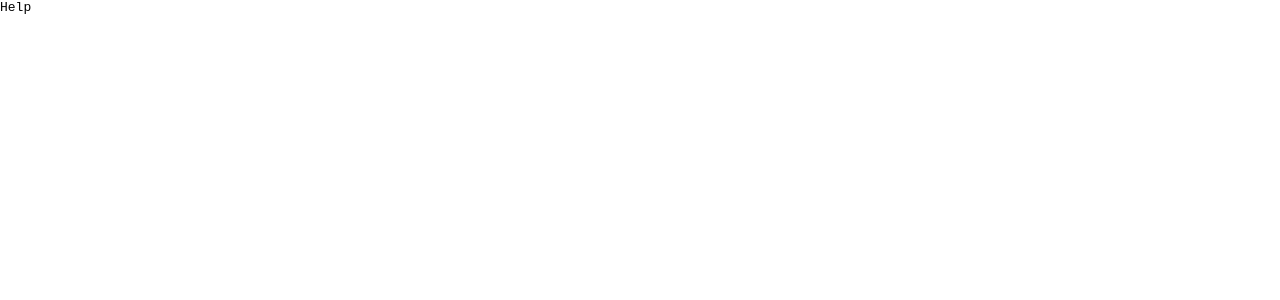
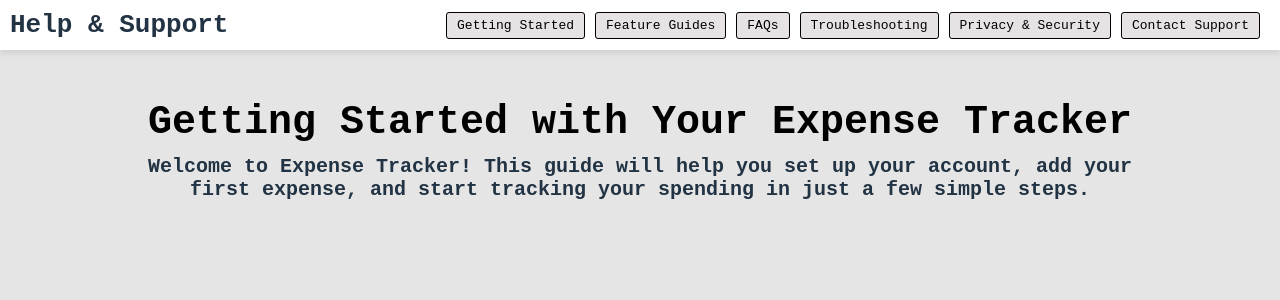
Before and after one commit to shaluydv01/expenses-tracker-app, a React (Vite) app: page /help in a window 1280 px wide. Shown: the top 300 px of the page. Built offline with nearby package versions, Linux system fonts and the light colour scheme.

Commit message:
expenses-Tracker

```diff
--- a/src/pages/About/About.css
+++ b/src/pages/About/About.css
@@ -76,9 +76,11 @@
   color: #037e89;
 }
 .card-feature1 {
-  border: 2px solid #037e89;
+  /* border: 2px solid #037e89; */
+  border-radius: 8px;
   width: 20%;
   background-color: #fff;
+  box-shadow: 0 5px 15px rgba(0, 0, 0, 0.2);
 }
 
 .card-feature1:hover {
--- a/src/pages/About/About.jsx
+++ b/src/pages/About/About.jsx
@@ -89,6 +89,7 @@ const About = () => {
             <img src="/images/members/deepika.png" alt="deepika" />
             <p>Deepika Yadav</p>
             <p>B.Tech(CSE)</p>
+            <p>I Love You...❤️😍😘</p>
           </div>
           <div className="member-img tulsi">
             <img src="/images/members/tulsi.png" alt="tulsi" />
--- a/src/pages/Help/Help.css
+++ b/src/pages/Help/Help.css
@@ -0,0 +1,41 @@
+body{
+    background-color: #33333320;
+}
+.top-header{
+    padding: 10px;
+    background-color: #fff;
+    box-shadow: 0px 3px 6px rgba(0, 0, 0, 0.1);
+    display: flex;
+    justify-content: space-between;
+    align-items: center;
+}
+.top-header .help-header{
+    color: #234;
+}
+.nav-btn a{
+    text-decoration: none;
+    color: #000;
+    border: 1px solid #000;
+    padding: 5px 10px;
+    margin-right: 10px;
+    border-radius: 3px;
+    background-color: #43243220;
+    font-size: 13px;
+    font-weight: 500;
+}
+
+.getting-started-section{
+    width: 80%;
+    margin: 50px auto;
+}
+.h-heading{
+    text-align: center;
+    font-size: 40px;
+    margin-bottom: 10px;
+}
+.main-heading{
+    text-align: center;
+    font-size: 20px;
+    font-weight: 600;
+    color: #234;
+}
--- a/src/pages/Help/Help.jsx
+++ b/src/pages/Help/Help.jsx
@@ -2,7 +2,29 @@ import React from "react";
 import "./Help.css";
 
 const Help = () => {
-  return <div>Help</div>;
+  return (
+    <>
+      <div className="top-header">
+        <h1 className="help-header">Help & Support</h1>
+        <div className="nav-btn">
+          <a href="#getting-started">Getting Started</a>
+          <a href="">Feature Guides</a>
+          <a href="">FAQs</a>
+          <a href="">Troubleshooting</a>
+          <a href="">Privacy & Security</a>
+          <a href="">Contact Support</a>
+        </div>
+      </div>
+      <div className="getting-started-section" id="getting-started">
+        <h1 className="h-heading">Getting Started with Your Expense Tracker</h1>
+        <p className="main-heading">
+          Welcome to Expense Tracker! This guide will help you set up your account,
+          add your first expense, and start tracking your spending in just a few
+          simple steps.
+        </p>
+      </div>
+    </>
+  );
 };
 
 export default Help;
```
